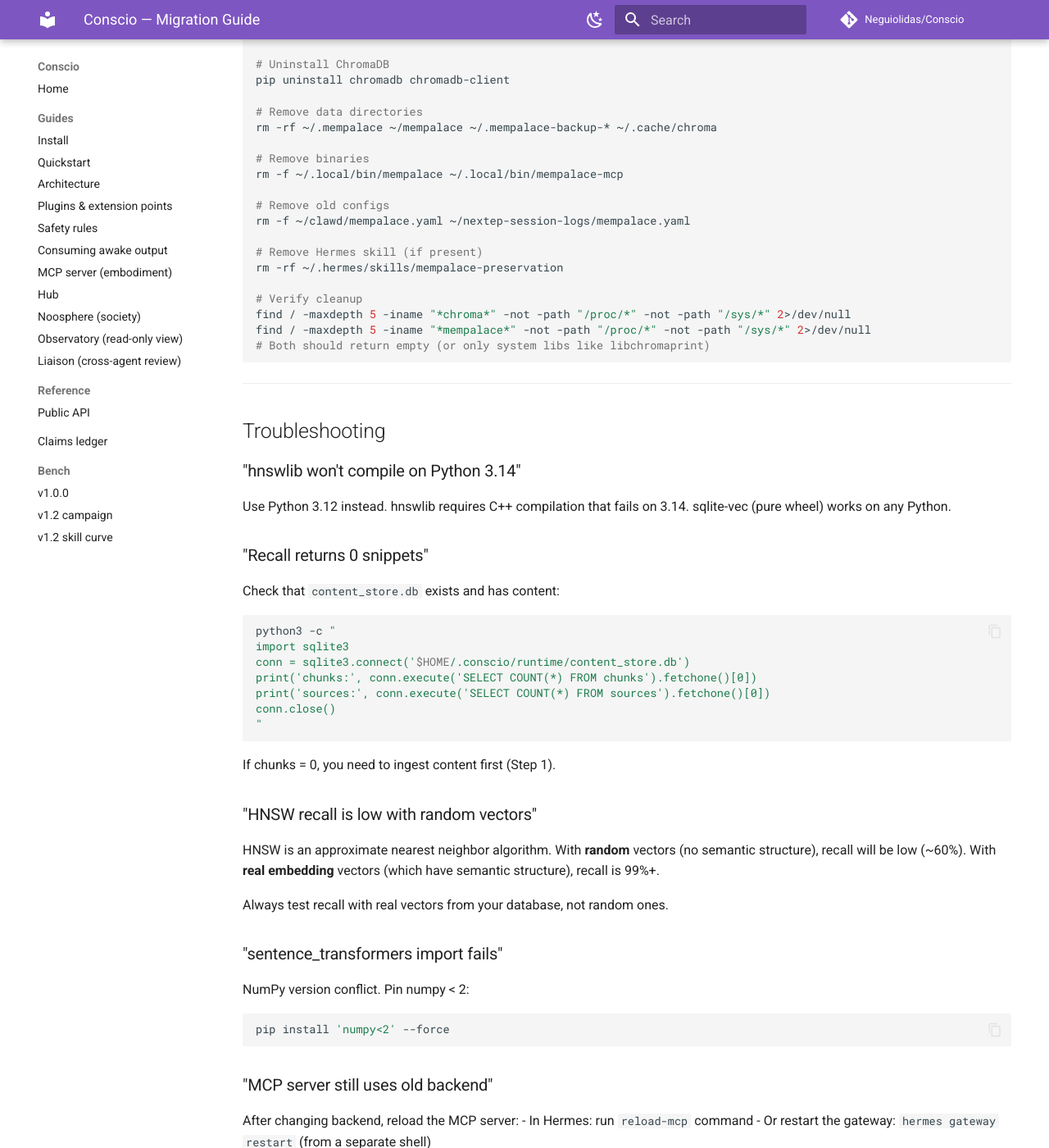
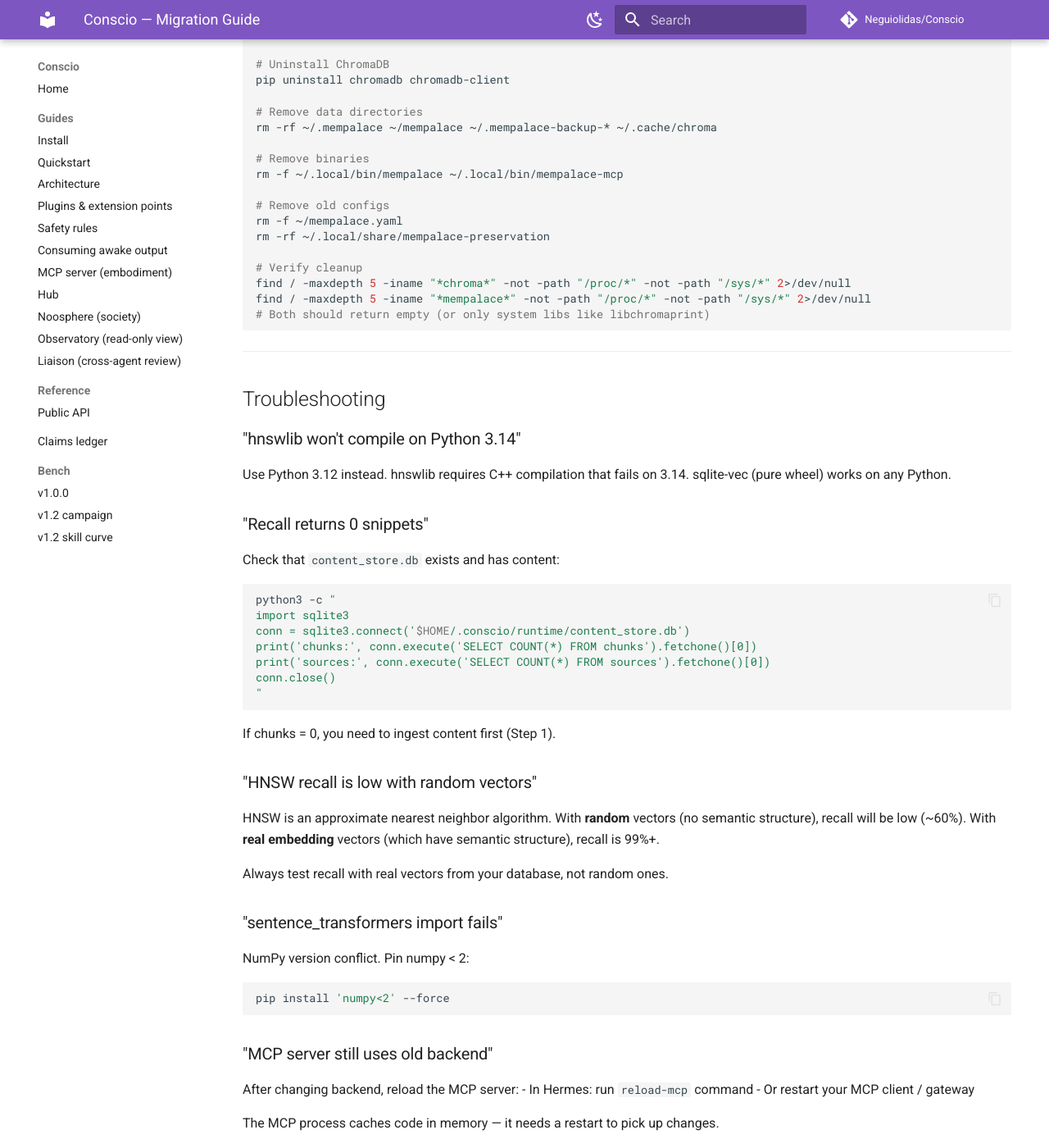
Before and after one commit to Neguiolidas/Conscio, an MkDocs documentation site: the page built from docs/MIGRATION.md, in a window 1280 px wide and 1400 px high, scrolled down 5223 px. Shown: the whole window at 82% size. Built offline with MkDocs 1.6.1 and Material for MkDocs 9.7.7, drawn with Linux system fonts in a browser that asks for light colours; comment, search, counter and statistics services are not loaded.

Commit message:
fix: sanitize MIGRATION.md paths, fix hallways.py docstring
- Remove personal paths (~/clawd/, ~/.hermes/) from MIGRATION.md
- Replace Hermes-specific instructions with generic MCP client guidance
- Fix broken hallways.py module docstring (double triple-quote)
- Zero mempalace/chromadb references in conscio/ or tests/

```diff
--- a/docs/MIGRATION.md
+++ b/docs/MIGRATION.md
@@ -264,10 +264,8 @@
 rm -f ~/.local/bin/mempalace ~/.local/bin/mempalace-mcp
 
 # Remove old configs
-rm -f ~/clawd/mempalace.yaml ~/nextep-session-logs/mempalace.yaml
-
-# Remove Hermes skill (if present)
-rm -rf ~/.hermes/skills/mempalace-preservation
+rm -f ~/mempalace.yaml
+rm -rf ~/.local/share/mempalace-preservation
 
 # Verify cleanup
 find / -maxdepth 5 -iname "*chroma*" -not -path "/proc/*" -not -path "/sys/*" 2>/dev/null
@@ -318,7 +316,7 @@
 
 After changing backend, reload the MCP server:
 - In Hermes: run `reload-mcp` command
-- Or restart the gateway: `hermes gateway restart` (from a separate shell)
+- Or restart your MCP client / gateway
 
 The MCP process caches code in memory — it needs a restart to pick up changes.
 
```
Also changed, not shown: README.md (+1 -3 lines), 1 other file.
